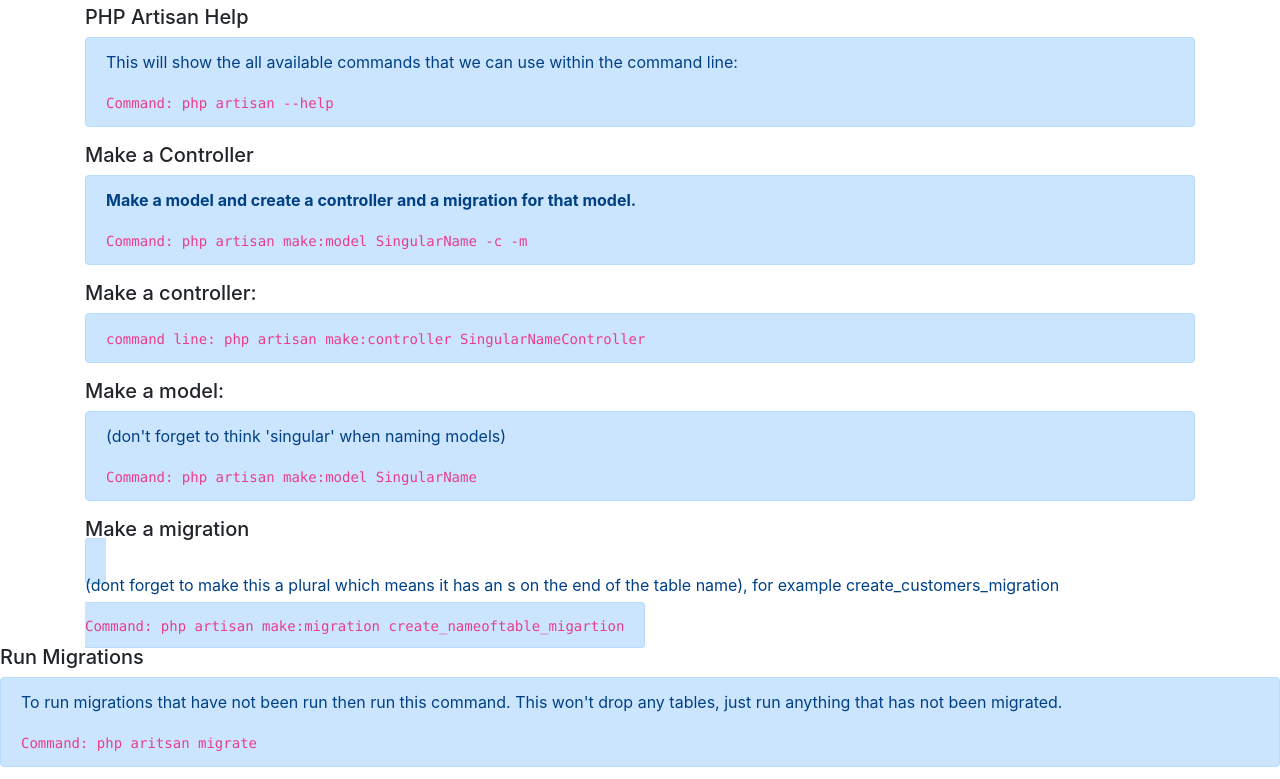
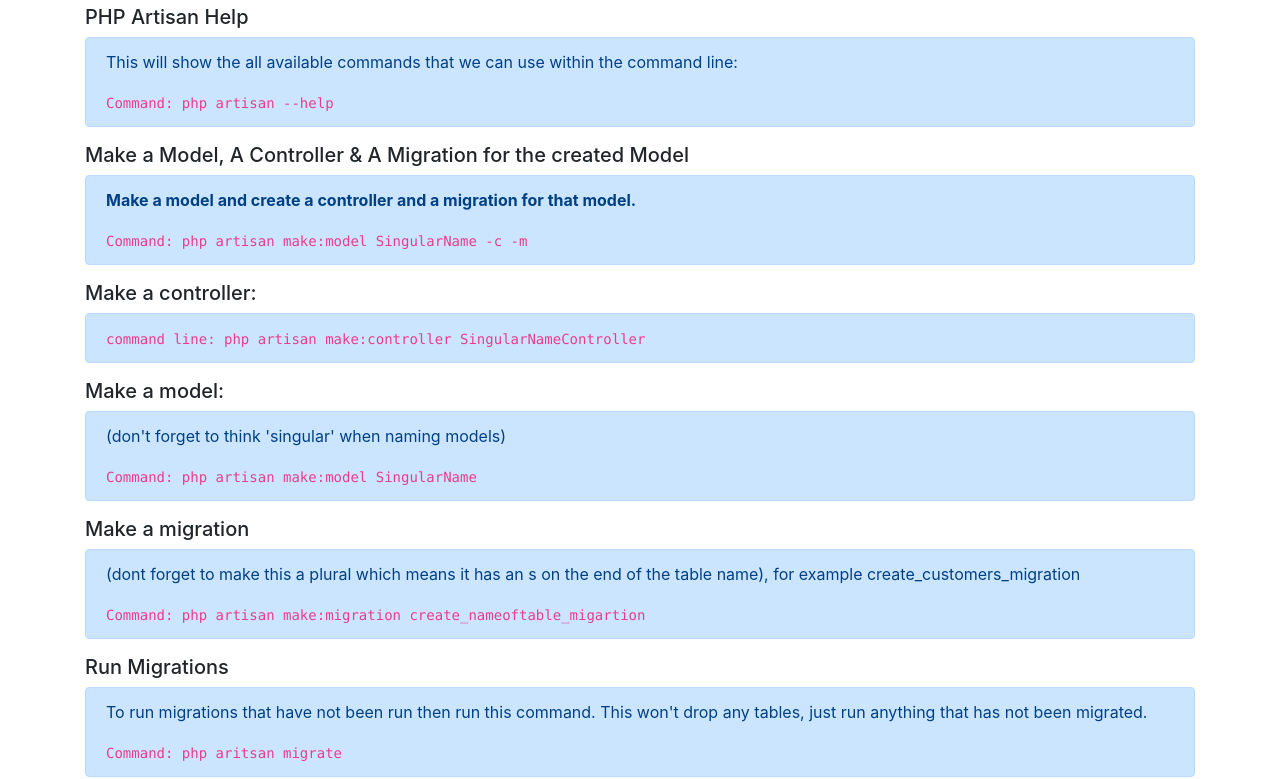
Before and after one commit to bladedevleoper/php-artisan-command-cheatsheet, a plain HTML site: page index.html in a window 1280 px wide. Shown: the part 51-830 px from the top of the page. Drawn offline with nearby package versions, Linux system fonts and the light colour scheme.

Commit message:
Update index.html

```diff
--- a/index.html
+++ b/index.html
@@ -23,7 +23,7 @@
 
 
 
-            <h5 class="mt-2">Make a Controller</h5>
+            <h5 class="mt-2">Make a Model, A Controller &amp; A Migration for the created Model</h5>
             <div class="alert alert-primary">
                 <p><b>Make a model and create a controller and a migration for that model.</b></p>
                 <code>
@@ -71,7 +71,7 @@
 
 
             <h5 class="mt-2">Make a migration</h5>
-            <dov class="alert alert-primary">
+            <div class="alert alert-primary">
                 <p>(dont forget to make this a plural which means it has an s on the end of the table name),
 
                 for example create_customers_migration</p>
```
